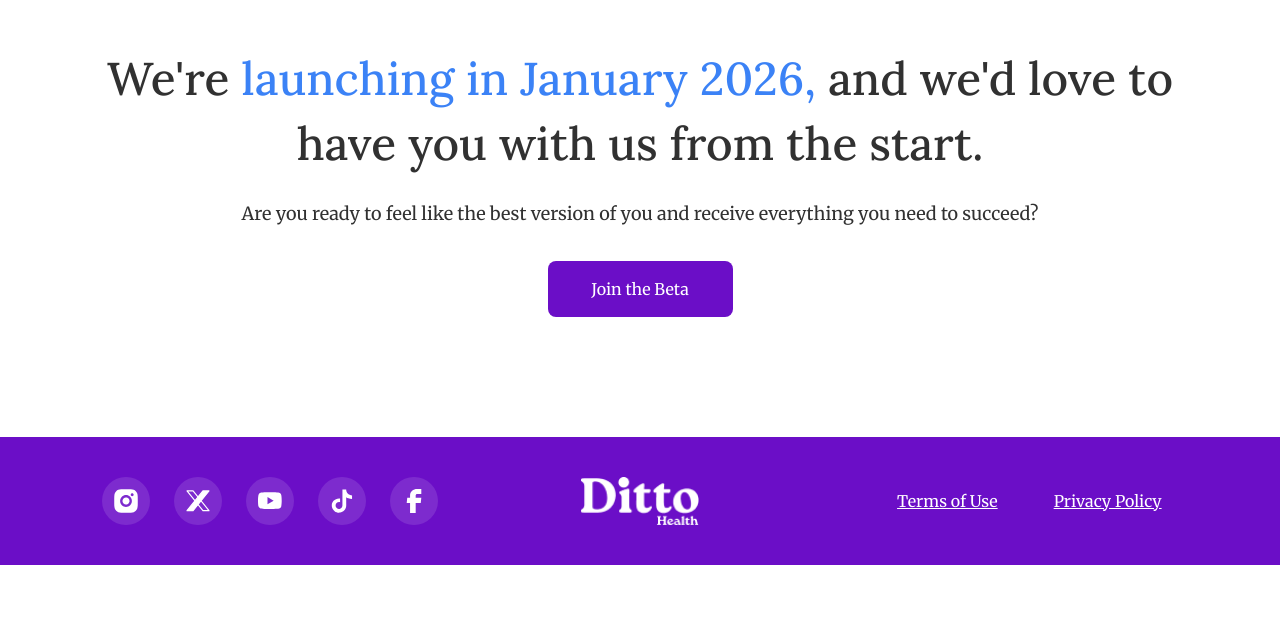
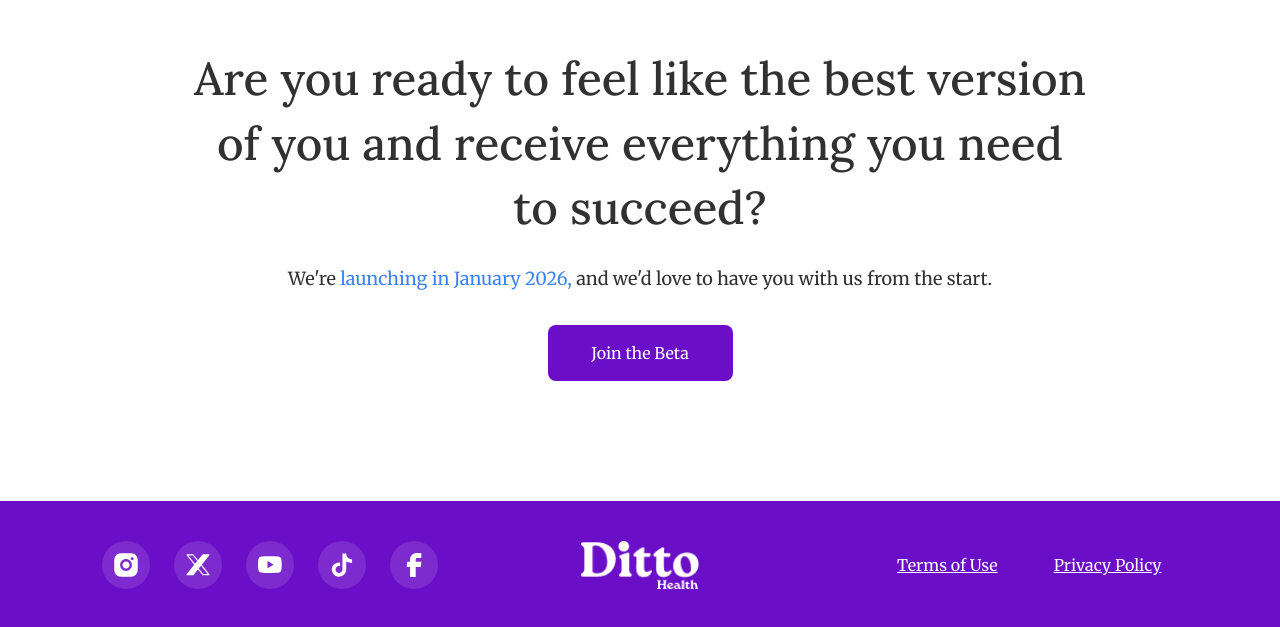
Before and after one commit to sameasme25/gitignore, a React (Vite) app: page / in a window 1280 px wide. Shown: the part 2825-3452 px from the top of the page. Before the commit the page ends 3390 px from the top, so only its background shows below. Built offline with nearby package versions, Linux system fonts and the light colour scheme.

Commit message:
Switch positions and adjust sizes of CTA statements

```diff
--- a/src/components/CallToAction.tsx
+++ b/src/components/CallToAction.tsx
@@ -27,9 +27,10 @@ const CallToAction: React.FC = () => {
           margin: 0,
           marginBottom: '24px',
           textAlign: 'center',
+          maxWidth: '900px',
         }}
       >
-        We're <span style={{ color: '#3B82F6' }}>launching in January 2026,</span> and we'd love to have you with us from the start.
+        Are you ready to feel like the best version of you and receive everything you need to succeed?
       </h2>
       <div
         className="cta-subtitle"
@@ -46,7 +47,7 @@ const CallToAction: React.FC = () => {
           maxWidth: '900px',
         }}
       >
-        Are you ready to feel like the best version of you and receive everything you need to succeed?
+        We're <span style={{ color: '#3B82F6' }}>launching in January 2026,</span> and we'd love to have you with us from the start.
       </div>
       <a
         href="https://form.typeform.com/to/CX0TVylI"
```
